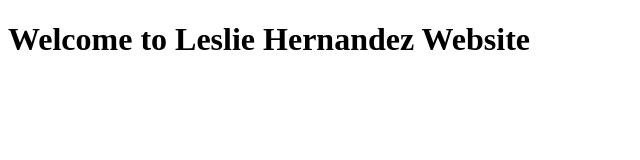
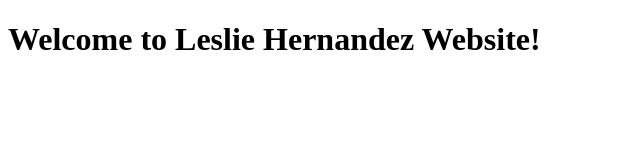
Before and after one commit to lhernandez66/M02-Bootsrap_Tut, a plain HTML site: page GithubAssignment/index.html in a window 1280 px wide. Shown: the full height of the page, 0-640 px from the left. Drawn offline with Linux system fonts and the light colour scheme.

Commit message:
Testing changes

```diff
--- a/GithubAssignment/index.html
+++ b/GithubAssignment/index.html
@@ -6,6 +6,6 @@
     <title>Leslie Hernandez Website</title>
 </head>
 <body>
-    <h1>Welcome to Leslie Hernandez Website</h1>
+    <h1>Welcome to Leslie Hernandez Website!</h1>
 </body>
 </html>
```
